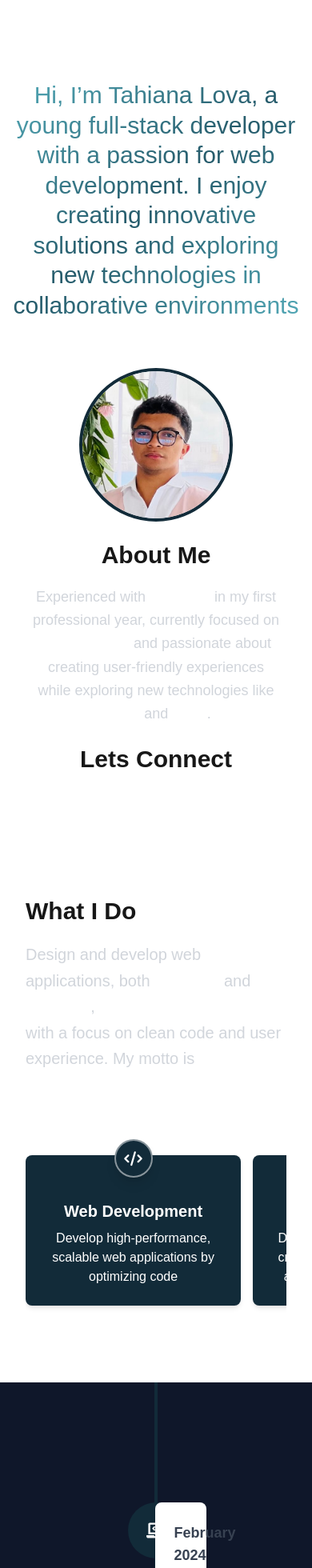
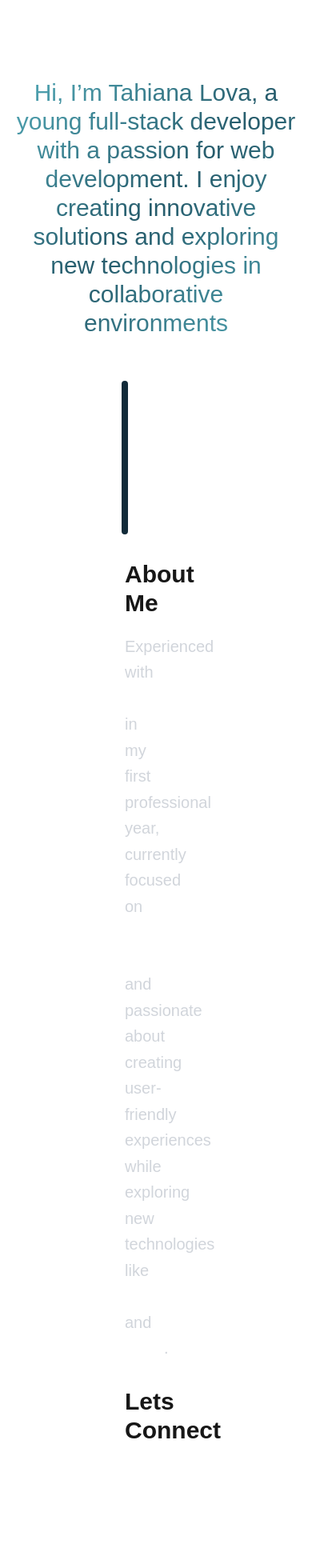
Before and after one commit to Mukkun007/PORTFOLIO-LOVA, a Next.js app: page / in a window 390 px wide. Shown: the top 1960 px of the page at 80% size. Built offline with nearby package versions, Linux system fonts and the light colour scheme.

Commit message:
mobile home

```diff
--- a/src/components/About.tsx
+++ b/src/components/About.tsx
@@ -27,9 +27,11 @@ const About = () => {
   ];
 
   return (
-    <div className="skills flex flex-wrap mx-4 lg:mx-[200px] mt-10">
-      {/* Partie gauche */}
-      <div className="w-full md:w-1/2 p-4">
+    <div className="skills flex flex-wrap ml-[200px] mr-[220px] mt-[50px]">
+      {/* Partie de gauche */}
+      <div
+        className={`w-full md:w-1/2 p-4 ${cards.length > 2 ? "mt-10" : "mt-5"}`}
+      >
         <h2 className="font-bold text-3xl">{t("about.what")}</h2>
         <h3 className="text-xl leading-relaxed text-gray-300 mt-5">
           {t("about.desc.p1")}
@@ -56,20 +58,15 @@ const About = () => {
           // Swiper si plus de 2 cartes
           <div className="relative overflow-hidden">
             <Swiper
-              spaceBetween={15}
-              slidesPerView={1.2} // Mieux adapté pour mobile
-              breakpoints={{
-                640: { slidesPerView: 1.5 },
-                768: { slidesPerView: 2 },
-                1024: { slidesPerView: 2.2 },
-              }}
-              grabCursor={true}
+              spaceBetween={15} // Espace réduit entre les cartes pour voir la suivante
+              slidesPerView={2.2} // Affiche 2 cartes et une partie de la 3e
+              grabCursor={true} // Curseur amélioré
               className="w-full"
             >
               {cards.map((card, index) => (
                 <SwiperSlide
                   key={index}
-                  className="bg-[#122b39] rounded-lg shadow-md p-6 w-[220px] flex-shrink-0 relative"
+                  className="bg-[#122b39] rounded-lg shadow-md p-6 w-[240px] flex-shrink-0 relative"
                 >
                   <div className="absolute top-[-20px] left-1/2 transform -translate-x-1/2">
                     <div className="bg-[#122b39] text-white w-12 h-12 rounded-full flex items-center justify-center shadow-lg border-2 border-white border-opacity-50">
@@ -92,13 +89,13 @@ const About = () => {
           </div>
         ) : (
           // Affichage flex normal si ≤ 2 cartes
-          <div className="flex flex-col sm:flex-row gap-4">
+          <div className="flex gap-4">
             {cards.map((card, index) => (
               <div
                 key={index}
                 className="flex-1 bg-[#122b39] rounded-lg shadow-md p-6 relative"
               >
-                {/* Icône centrée */}
+                {/* Icône positionnée en absolute et centrée */}
                 <div className="absolute top-[-20px] left-1/2 transform -translate-x-1/2">
                   <div className="bg-[#122b39] text-white w-12 h-12 rounded-full flex items-center justify-center shadow-lg border-2 border-white border-opacity-50">
                     <i className={`fa-solid ${card.icon} text-lg`}></i>
--- a/src/components/Biographie.tsx
+++ b/src/components/Biographie.tsx
@@ -6,9 +6,9 @@ const Biographie = () => {
   const t = useTranslations();
 
   return (
-    <div className="biographie container mx-auto px-6 py-10 flex flex-col lg:flex-row items-center lg:items-start">
-      {/* Image de profil */}
-      <div className="w-full md:w-1/4 lg:w-1/5 flex justify-center mb-6 lg:mb-0">
+    <>
+      <div className="biographie flex flex-wrap ml-[140px] mr-[220px] mt-10">
+        <div className="w-full md:w-1/5 p-4 flex justify-center items-center">
           <div className="w-[12rem] h-[12rem] border-4 border-[#122b39] rounded-full overflow-hidden flex justify-center items-center">
             <img
               src="/images/Image Lova.jpg"
@@ -18,10 +18,9 @@ const Biographie = () => {
           </div>
         </div>
 
-      {/* Texte Biographie */}
-      <div className="w-full md:w-2/4 lg:w-3/5 text-center lg:text-left px-4">
+        <div className="w-full md:w-3/5 p-4">
           <h2 className="font-bold text-3xl">{t("biographie.about")}</h2>
-        <p className="mt-5 text-lg leading-relaxed text-gray-300">
+          <h3 className="mt-5 text-xl leading-relaxed mr-[50px] text-gray-300">
             {t("biographie.desc.p1")}
             <span className="font-bold text-white hover:text-[#00bcd4] transition-colors duration-300">
               {" "}
@@ -43,11 +42,9 @@ const Biographie = () => {
               Agile
             </span>
             .
-        </p>
+          </h3>
         </div>
-
-      {/* Réseaux sociaux */}
-      <div className="w-full md:w-1/4 lg:w-1/5 flex flex-col items-center lg:items-start px-4 mt-6 lg:mt-0">
+        <div className="w-full md:w-1/5 p-4">
           <h2 className="font-bold text-3xl">{t("biographie.connect")}</h2>
           <div className="reseaux flex space-x-4 mt-5">
             <a
@@ -55,32 +52,37 @@ const Biographie = () => {
               target="_blank"
               rel="noopener noreferrer"
             >
-            <i className="fab fa-instagram text-4xl text-white hover:text-pink-400 transition-all duration-300"></i>
+              <i className="fab fa-instagram text-4xl text-white hover:text-white hover:scale-110 hover:shadow-xl transition-all duration-300"></i>{" "}
+              {/* Instagram */}
             </a>
             <a
               href="https://www.linkedin.com/in/fitahiana-lova-andrianomenjanahary-676509273/"
               target="_blank"
               rel="noopener noreferrer"
             >
-            <i className="fab fa-linkedin text-4xl text-white hover:text-blue-400 transition-all duration-300"></i>
+              <i className="fab fa-linkedin text-4xl text-white hover:text-white hover:scale-110 hover:shadow-xl transition-all duration-300"></i>{" "}
+              {/* LinkedIn */}
             </a>
             <a
               href="https://wa.me/+261344806190"
               target="_blank"
               rel="noopener noreferrer"
             >
-            <i className="fab fa-whatsapp text-4xl text-white hover:text-green-400 transition-all duration-300"></i>
+              <i className="fab fa-whatsapp text-4xl text-white hover:text-white hover:scale-110 hover:shadow-xl transition-all duration-300"></i>{" "}
+              {/* WhatsApp */}
             </a>
             <a
               href="https://github.com/Mukkun007"
               target="_blank"
               rel="noopener noreferrer"
             >
-            <i className="fab fa-github text-4xl text-white hover:text-gray-400 transition-all duration-300"></i>
+              <i className="fab fa-github text-4xl text-white hover:text-white hover:scale-110 hover:shadow-xl transition-all duration-300"></i>{" "}
+              {/* GitHub */}
             </a>
           </div>
         </div>
       </div>
+    </>
   );
 };
 
--- a/src/components/Home.tsx
+++ b/src/components/Home.tsx
@@ -6,15 +6,9 @@ const Home = () => {
   const t = useTranslations(); // Hook pour récupérer les traductions
 
   return (
-    <main className="flex flex-col items-center lg:items-start justify-center px-4 sm:px-6 md:px-10 lg:flex-row">
-      <div className="desc text-center sm:text-left">
-        <h1
-          className="text-3xl sm:text-4xl md:text-5xl lg:text-[65px] font-bold
-          bg-gradient-to-br from-[#52a8b6] via-[#265b6b] to-[#52a8b6]
-          text-transparent bg-clip-text leading-tight
-          sm:leading-[50px] md:leading-[60px] lg:leading-[75px]
-          mx-auto sm:mx-10 md:mx-20 lg:ml-[220px] lg:mr-[250px]"
-        >
+    <main className="flex justify-between items-center">
+      <div className="desc">
+        <h1 className="text-center ml-[20px] mr-[20px] font-bold text-3xl md:text-[65px] bg-gradient-to-br from-[#52a8b6] via-[#265b6b] to-[#52a8b6] text-transparent bg-clip-text md:leading-[75px]">
           {t("home.greeting")}
         </h1>
       </div>
```
Lines whose indentation alone changed are shown as unchanged.
